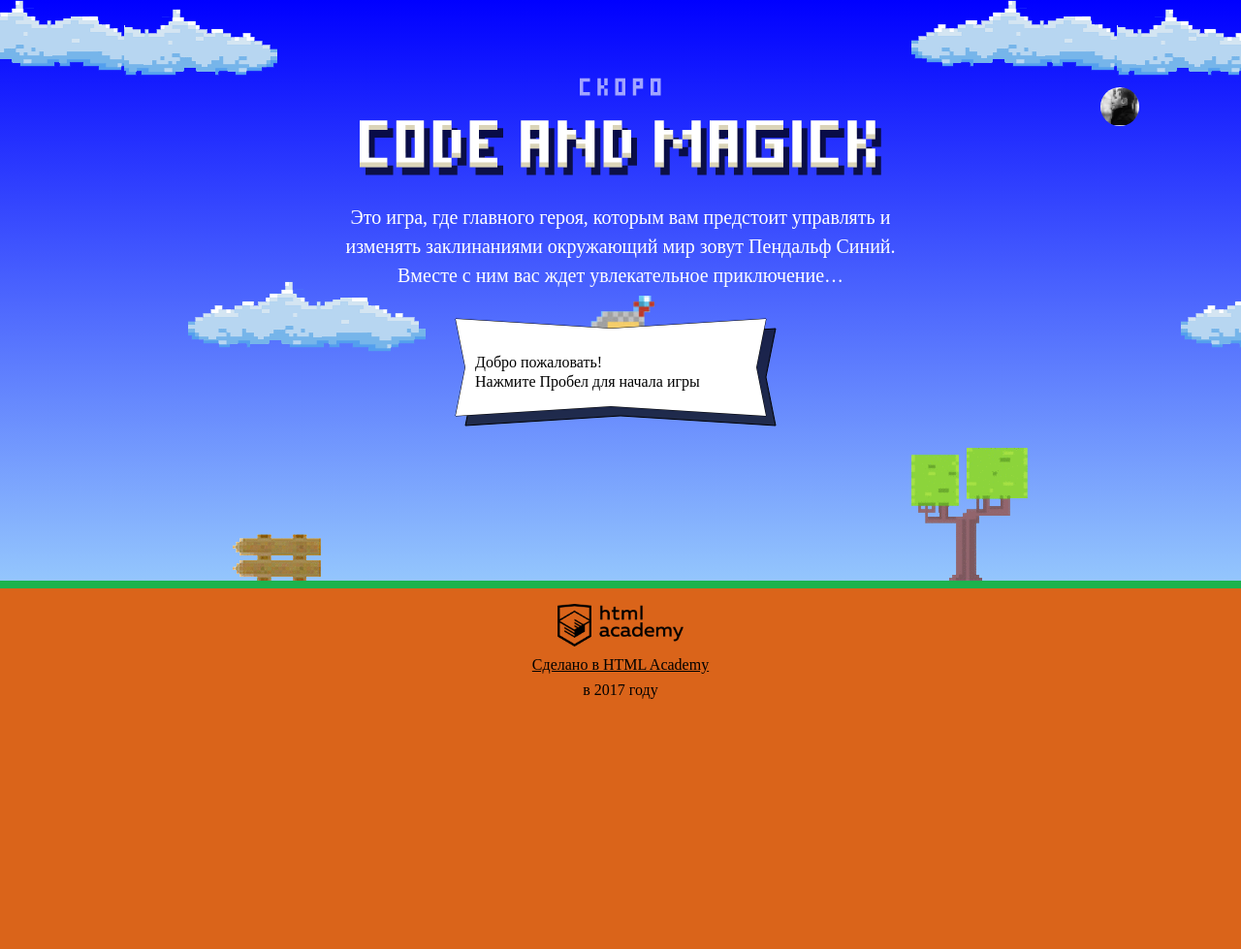
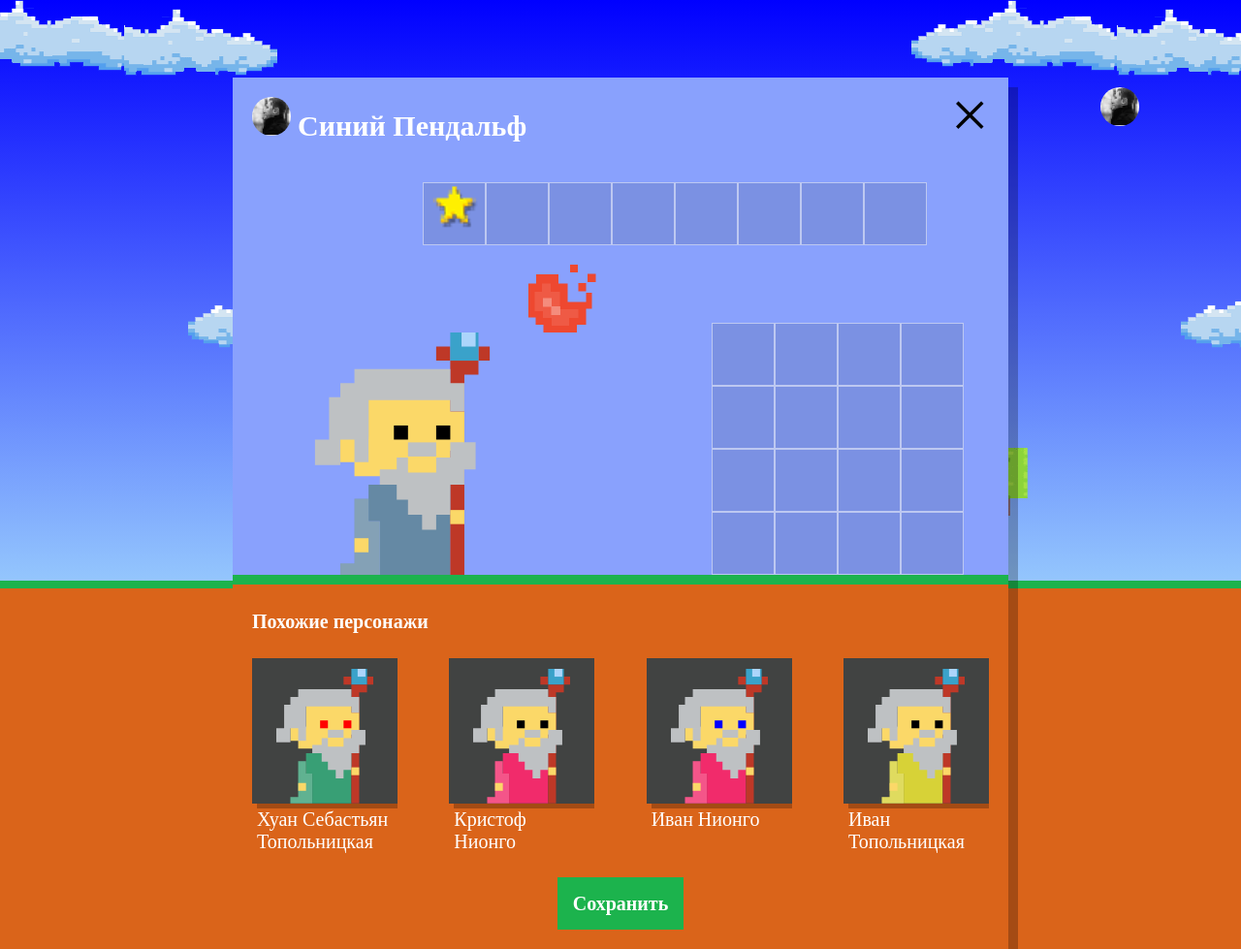
Before and after one commit to EugenVLS/890323-code-and-magick-17, a website: page index.html in a window 1280 px wide. Shown: the whole page at 97% size. Before the commit the page ends 800 px from the top, so only its background shows below. Drawn offline with Linux system fonts and the light colour scheme; a web font is replaced by a local one.

Commit message:
4е задание

```diff
--- a/index.html
+++ b/index.html
@@ -204,6 +204,7 @@
 </script>
 <script src="js/stat.js"></script>
 <script src="js/game.js"></script>
+<script src="js/setup.js"></script>
 
 </body>
 </html>
--- /dev/null
+++ b/js/setup.js
@@ -0,0 +1,59 @@
+'use strict';
+
+var userDialog = document.querySelector('.setup');
+userDialog.classList.remove('hidden');
+
+var similarListElement = userDialog.querySelector('.setup-similar-list');
+
+var similarWizardTemplate = document.querySelector('#similar-wizard-template')
+  .content
+  .querySelector('.setup-similar-item');
+
+var names = ['Иван', 'Хуан Себастьян', 'Мария', 'Кристоф', 'Виктор', 'Юлия', 'Люпита', 'Вашингтон'];
+var surnames = ['да Марья', 'Верон', 'Мирабелла', 'Вальц', 'Онопко', 'Топольницкая', 'Нионго', 'Ирвинг'];
+var coatColors = ['rgb(101, 137, 164)', 'rgb(241, 43, 107)', 'rgb(146, 100, 161)', 'rgb(56, 159, 117)', 'rgb(215, 210, 55)', 'rgb(0, 0, 0)'];
+var eyesColors = ['black', 'red', 'blue', 'yellow', 'green'];
+
+var getRandom = function (array) {
+  var index = Math.floor(Math.random() * array.length);
+  return array[index];
+};
+
+var generateWizards = function (namesArr, surnamesArr, coatColorsArr, eyesColorsArr, amount) {
+  var wizards = [];
+
+  for (var i = 0; i < amount; i++) {
+    wizards[i] = {};
+    wizards[i].name = getRandom(namesArr) + ' ' + getRandom(surnamesArr);
+    wizards[i].coatColor = getRandom(coatColorsArr);
+    wizards[i].eyesColor = getRandom(eyesColorsArr);
+  }
+
+  return wizards;
+};
+
+var renderWizard = function (wizard) {
+  var wizardElement = similarWizardTemplate.cloneNode(true);
+
+  wizardElement.querySelector('.setup-similar-label').textContent = wizard.name;
+  wizardElement.querySelector('.wizard-coat').style.fill = wizard.coatColor;
+  wizardElement.querySelector('.wizard-eyes').style.fill = wizard.eyesColor;
+
+  return wizardElement;
+};
+
+var showWizards = function (wizards) {
+  var fragment = document.createDocumentFragment();
+
+  for (var i = 0; i < wizards.length; i++) {
+    fragment.appendChild(renderWizard(wizards[i]));
+  }
+
+  similarListElement.appendChild(fragment);
+};
+
+var wizards = generateWizards(names, surnames, coatColors, eyesColors, 4);
+
+showWizards(wizards);
+
+userDialog.querySelector('.setup-similar').classList.remove('hidden');
```
